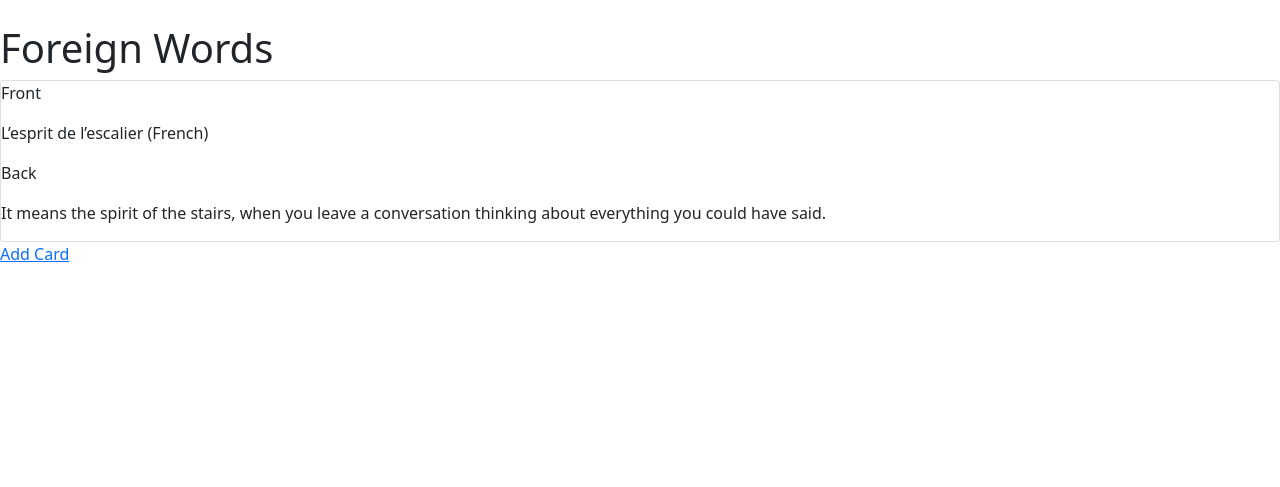
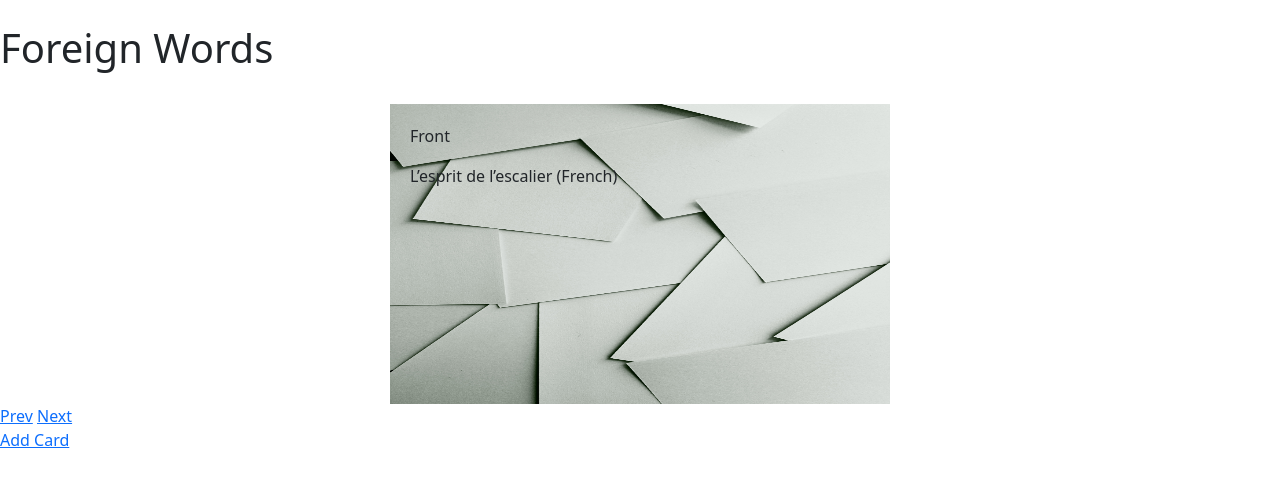
Before and after one commit to momentum-team-6/django-multiple-choice-jesseyproctor, a Django app: page /decks/view/1?card=10 in a window 1280 px wide. Shown: the part 56-543 px from the top of the page. Run offline with Django 3.2, Linux system fonts and the light colour scheme; data comes from the database, SQL or seed files in the repository.

Commit message:
write functions for models to scroll through cards

```diff
--- a/flashcards/cards/models.py
+++ b/flashcards/cards/models.py
@@ -11,6 +11,30 @@ class Card(models.Model):
     def __str__(self):
         return self.front
 
+    def has_prev_card(self):
+    #True if the current card isn't the first card in your deck
+        first_card_in_deck = self.parentDeck.card_set.first()
+        if self == first_card_in_deck:
+            return False
+        return True
+
+    def get_prev_card(self):
+    #to get last card you looked at
+        return self.parentDeck.card_set.filter(id__lt=self.id).last()
+
+
+    def has_next_card(self):
+    #True if current card isnt the last one in your deck
+        last_card_in_deck = self.parentDeck.card_set.last()
+        if self == last_card_in_deck:
+            return False
+        return True
+
+    def get_next_card(self):
+    #Gives you the next card in your deck
+        return self.parentDeck.card_set.filter(id__gt=self.id).first()
+
+
 
 class Deck(models.Model):
     title = models.CharField(max_length=100, null=False, blank=False)
--- /dev/null
+++ b/flashcards/cards/static/css/style.css
@@ -0,0 +1,13 @@
+.flashcard {
+    width: 80%;
+    max-width: 500px;
+    height: 300px;
+    background: url('/images/notecards.jpg');
+    background-size: 100% 100%;
+    margin: auto;
+    padding: 20px;
+  }
+
+  .card-back {
+    display: none;
+  }
--- a/flashcards/cards/templates/base.html
+++ b/flashcards/cards/templates/base.html
@@ -6,6 +6,8 @@
     <!-- Required meta tags -->
     <meta charset="utf-8">
     <meta name="viewport" content="width=device-width, initial-scale=1">
+    <link href="{% static 'css/style.css' %}" rel="stylesheet">
+    <script src="{% static 'main.js' %}" defer></script>
 
     <!-- Bootstrap CSS -->
     <link href="https://cdn.jsdelivr.net/npm/bootstrap@5.0.0-beta1/dist/css/bootstrap.min.css" rel="stylesheet" integrity="sha384-giJF6kkoqNQ00vy+HMDP7azOuL0xtbfIcaT9wjKHr8RbDVddVHyTfAAsrekwKmP1" crossorigin="anonymous">
--- a/flashcards/cards/templates/view_deck.html
+++ b/flashcards/cards/templates/view_deck.html
@@ -2,45 +2,35 @@
 
 {% block content %}
 
-<h1>{{deck_obj}}</h1>
+<div class="title">
+    <h1>{{deck_obj}}</h1>
+</div>
+<br>
 
-<div class="card">
+<div class="flashcard">
     <div class="card-front">
-        <p class='text-centered'>Front</p>
+        <p class='text'>Front</p>
         <p>{{card_obj.front}}</p>
     </div>
     <div class="card-back">
-        <p class='text-centered'>Back</p>
+        <p class='text'>Back</p>
         <p>{{card_obj.back}}</p>
     </div>
 </div>
 
-<!-- link to make a new card for deck: -->
-<div>
-    <a href="{% url 'make_card' deck_obj.pk %}">Add Card</a>
+<div class="flashcard-actions text">
+{% if card_obj %}
+    {% if card_obj.has_prev_card %}
+        <a href="{% url 'view_deck' deck_obj.pk %}?card={{card_obj.get_prev_card.pk}}">Prev</a>
+    {% endif %}
+    {% if card_obj.has_next_card %}
+        <a href="{% url 'view_deck' deck_obj.pk %}?card={{card_obj.get_next_card.pk}}">Next</a>
+    {% endif %}
+{% endif %}
 </div>
 
-<script type='text/javascript'>
-    const front = document.querySelector('.card-front')
-    const back = document.querySelector('.card-back')
-    const card = document.querySelector('.card')
-
-//   onlick is event attribute that works on button elements
-    card.onclick = function(){
-        flipCard()
-    }
-
-    // style.display resets elements display property to default
-    function flipCard(){
-        if (front.style.display === 'none'){
-            front.style.display = 'block'
-            back.style.display = 'none'
-        } else {
-            front.style.display = 'none'
-            back.style.display = 'block'
-        }
-    }
-</script>
-
+<div class="links">
+    <a href="{% url 'make_card' deck_obj.id %}">Add Card</a>
+  </div>
 
 {% endblock %}
--- a/flashcards/flashcards/settings.py
+++ b/flashcards/flashcards/settings.py
@@ -119,3 +119,6 @@ USE_TZ = True
 # https://docs.djangoproject.com/en/3.1/howto/static-files/
 
 STATIC_URL = '/static/'
+STATICFILES_DIRS = [
+    BASE_DIR / 'static',
+]
```
Also changed, not shown: flashcards/cards/static/js/main.js (added, +22 -0 lines), flashcards/cards/static/images/notecards.jpg (added).
